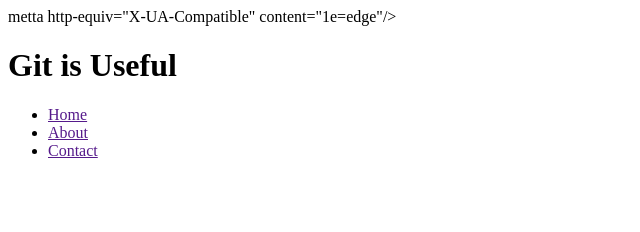
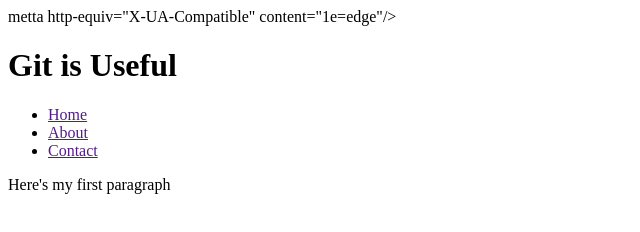
Before and after one commit to CPaxtonProgrammer/gitProject, a plain HTML site: page index.html in a window 1280 px wide. Shown: the whole page, without its empty margins (0-640 px from the left). Drawn offline with Linux system fonts and the light colour scheme.

Commit message:
Updated index.html
Added title and para

```diff
--- a/index.html
+++ b/index.html
@@ -1,4 +1,4 @@
-<!DOCTYPE html>
+ <!DOCTYPE html>
 <html lang = "en">
     <Head>
     <meta charset="UTF 8"/>
@@ -7,7 +7,7 @@
     initial-scale="1.0"/>
     metta http-equiv="X-UA-Compatible"
     content="1e=edge"/>
-    <title>Document</title>
+    <title>Home Page</title>
     </Head>
     <body>
         <h1>
@@ -20,7 +20,7 @@
                 <li><a href=""> Contact</a></li>
             </ul>
         </nav>
-        <p> </p>
+        <p> Here's my first paragraph</p>
     </body>
 
 </html>
```
